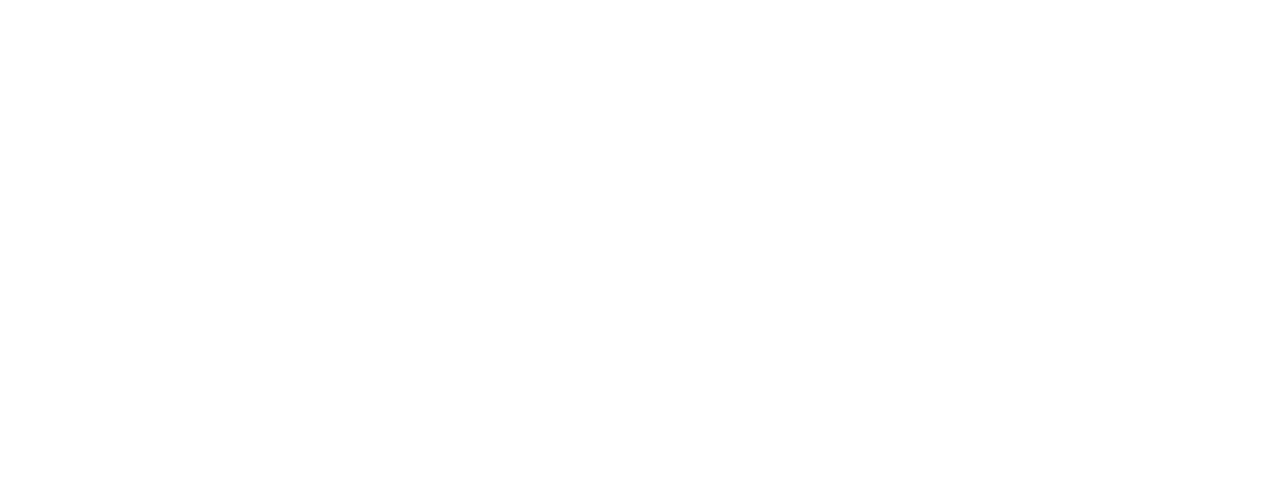
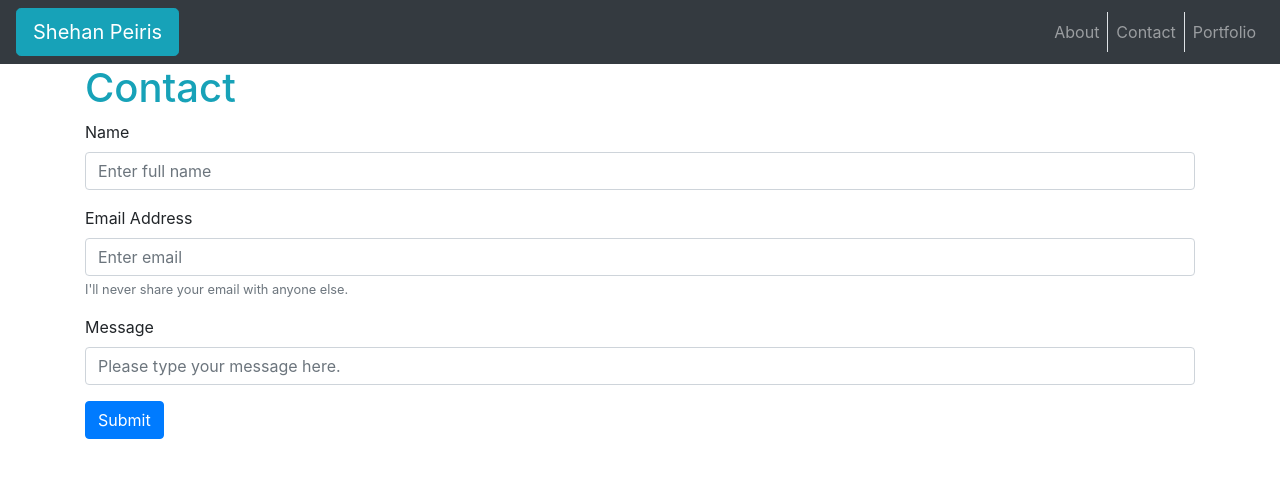
Before and after one commit to shehanpeiris/bootstrap_portfolio, a plain HTML site: page contact.html in a window 1280 px wide. Drawn offline with nearby package versions, Linux system fonts and the light colour scheme.

Commit message:
added code to index and contact, portfolio page needs work

```diff
--- a/contact.html
+++ b/contact.html
@@ -5,3 +5,52 @@
     <title>Shehan Peiris Portfolio</title>
     <link rel="stylesheet" href="https://stackpath.bootstrapcdn.com/bootstrap/4.1.3/css/bootstrap.min.css" integrity="sha384-MCw98/SFnGE8fJT3GXwEOngsV7Zt27NXFoaoApmYm81iuXoPkFOJwJ8ERdknLPMO" crossorigin="anonymous">
 </head>
+<body>
+    <nav class="navbar navbar-expand-md navbar-dark bg-dark">
+        <button type="button" class="btn btn-info btn-lg">Shehan Peiris</button>
+        <div class="navbar-collapse collapse w-100 order-3 dual-collapse2">
+            <ul class="navbar-nav ml-auto">
+                <li class="nav-item">
+                    <a class="nav-link" href="#">About</a>
+                </li>
+                <span class="border-right"></span>
+                <li class="nav-item">
+                    <a class="nav-link" href="#">Contact</a>
+                </li>
+                <span class="border-right"></span>
+                <li class="nav-item">
+                    <a class="nav-link" href="#">Portfolio</a>
+                </li>
+            </ul>
+        </div>
+    </nav>
+    <div class="container">
+        <div class="row">
+            <div class="col-lg-12">
+                <h1 class="text-info">Contact</h1>
+            </div>
+        </div>
+        <div class="row">
+            <div class="col-lg-12">
+                <form>
+                    <div class="form-group">
+                        <label for="exampleName">Name</label>
+                        <input type="text"  class="form-control" id="exampleName" placeholder="Enter full name">
+                    </div>
+                    <div class="form-group">
+                        <label for="exampleInputEmail1">Email Address</label>
+                        <input type="text"  class="form-control" id="exampleInputEmail1" aria-describedby="emailHelp" placeholder="Enter email">
+                        <small id="emailHelp" class="form-text text-muted">I'll never share your email with anyone else.</small>
+                    </div>
+                    <div class="form-group input-lg">
+                        <label for="exampleMessage">Message</label>
+                        <input type="text" class="form-control input-lg" id="exampleMessage" placeholder="Please type your message here.">
+                    </div>
+                    <button type="submit" class="btn btn-primary">Submit</button>
+                </form>
+            </div>
+        </div>
+    </div>
+
+</body>
+</html>
```
Also changed, not shown: index.html (+1 -1 lines), portfolio.html (+23 -0 lines).
